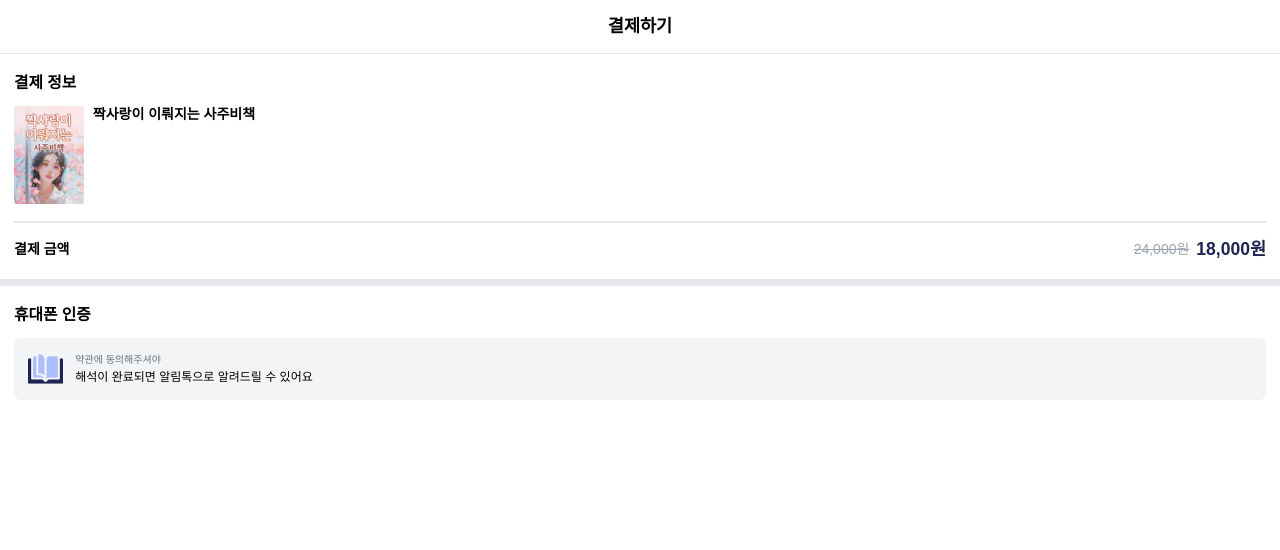
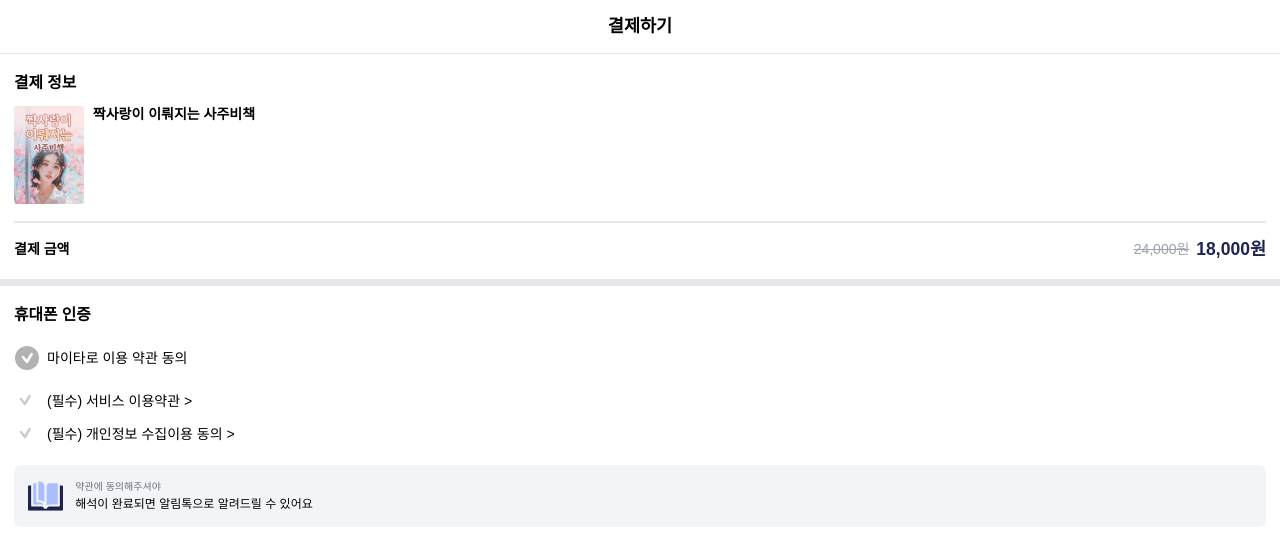
Before and after one commit to 1z-Labs/mytarot-client, a Vue app: page /payments in a window 1280 px wide. Shown: the top 550 px of the page. Built offline with nearby package versions, Linux system fonts and the light colour scheme; a web font is replaced by a local one.

Commit message:
feat. 약관동의 체크

```diff
--- a/src/views/PaymentScreen.vue
+++ b/src/views/PaymentScreen.vue
@@ -38,8 +38,25 @@ export default {
   <!--휴대폰 인증-->
   <div class="px-4 py-5">
     <p class="text-lg font-bold">휴대폰 인증</p>
+    <!--약관 동의 체크-->
+    <div class="my-5 flex flex-col gap-5">
+      <div class="flex gap-2 items-center">
+        <img src="@/assets/payments/icons/deactivatedButtonIcon.svg">
+        <p>마이타로 이용 약관 동의</p>
+      </div>
+      <div class="flex flex-col gap-2">
+        <div class="flex gap-2 items-center">
+          <img src="@/assets/payments/icons/deactivatedCheckIcon.svg">
+          <p>(필수) 서비스 이용약관 ></p>
+        </div>
+        <div class="flex gap-2 items-center">
+          <img src="@/assets/payments/icons/deactivatedCheckIcon.svg">
+          <p>(필수) 개인정보 수집이용 동의 ></p>
+        </div>
+      </div>
+    </div>
     <!--약관 동의 안내-->
-    <div class="my-3 bg-gray-100 rounded-lg flex gap-3.5 p-4">
+    <div class="bg-gray-100 rounded-lg flex gap-3.5 p-4">
       <img src="@/assets/payments/icons/bookIcon.svg" width="35">
       <div>
         <p class="text-[10px] text-gray-500">약관에 동의해주셔야</p>
```
Also changed, not shown: src/assets/payments/icons/deactivatedCheckIcon.svg.
